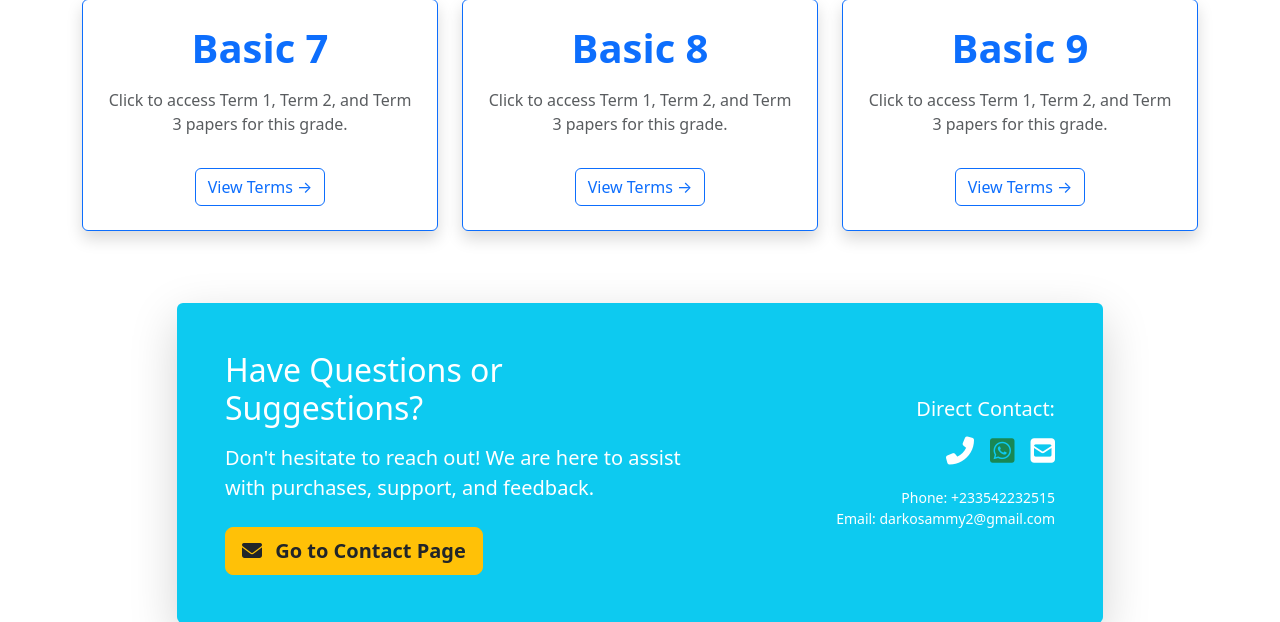
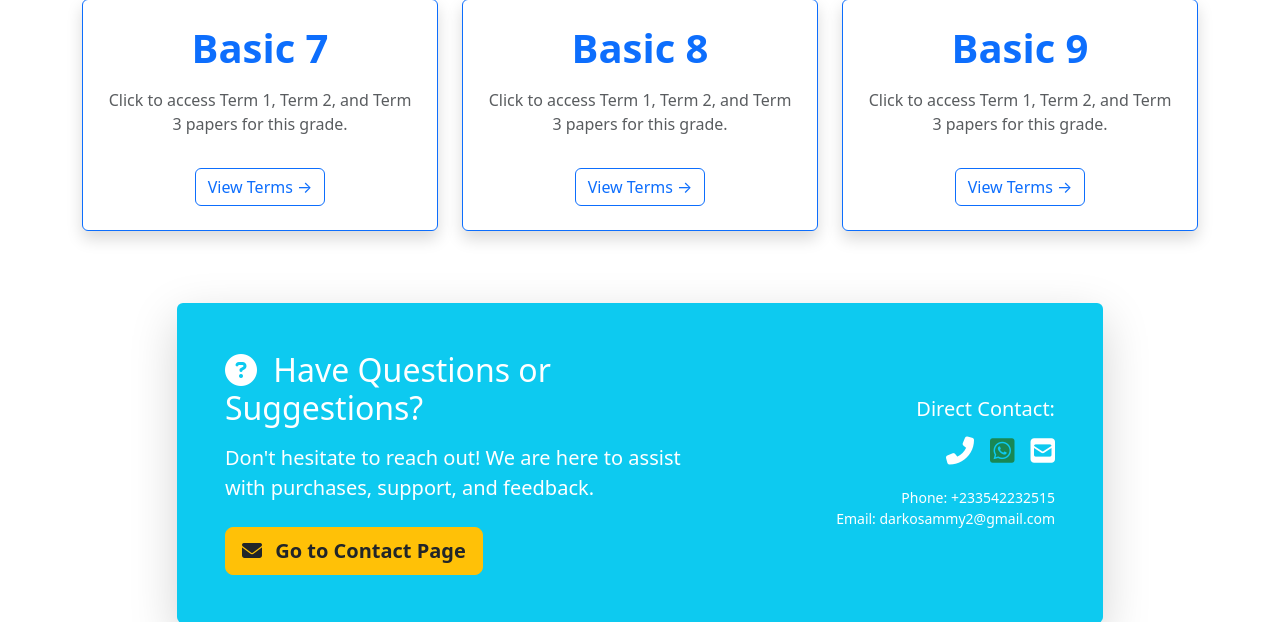
Before and after one commit to NiiDk/MoMoDownloadSite, a Django app: page / in a window 1280 px wide. Shown: the part 221-843 px from the top of the page. Run offline with Django 5.2, Linux system fonts and the light colour scheme; data comes from the database, SQL or seed files in the repository.

Commit message:
Update class_list.html

```diff
--- a/shop/templates/shop/class_list.html
+++ b/shop/templates/shop/class_list.html
@@ -42,7 +42,7 @@
                 <div class="card-body p-4 p-md-5">
                     <div class="row align-items-center">
                         <div class="col-md-7">
-                            <h2 class="card-title mb-3"></i> Have Questions or Suggestions?</h2>
+                            <h2 class="card-title mb-3"><i class="fas fa-question-circle me-2"></i> Have Questions or Suggestions?</h2>
                             <p class="lead mb-4">
                                 Don't hesitate to reach out! We are here to assist with purchases, support, and feedback.
                             </p>
```
